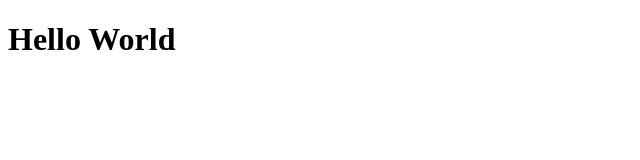
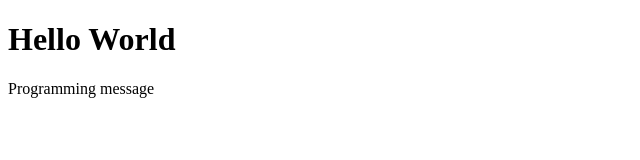
Before and after one commit to iamzilfa/Gym-Git-Exercise-Solutions, a plain HTML site: page home.html in a window 1280 px wide. Shown: the whole page, without its empty margins (0-640 px from the left). Drawn offline with Linux system fonts and the light colour scheme.

Commit message:
home file modified

```diff
--- a/home.html
+++ b/home.html
@@ -8,5 +8,6 @@
 </head>
 <body>
     <h1>Hello World</h1>
+    <p>Programming message</p>
 </body>
 </html>
```
